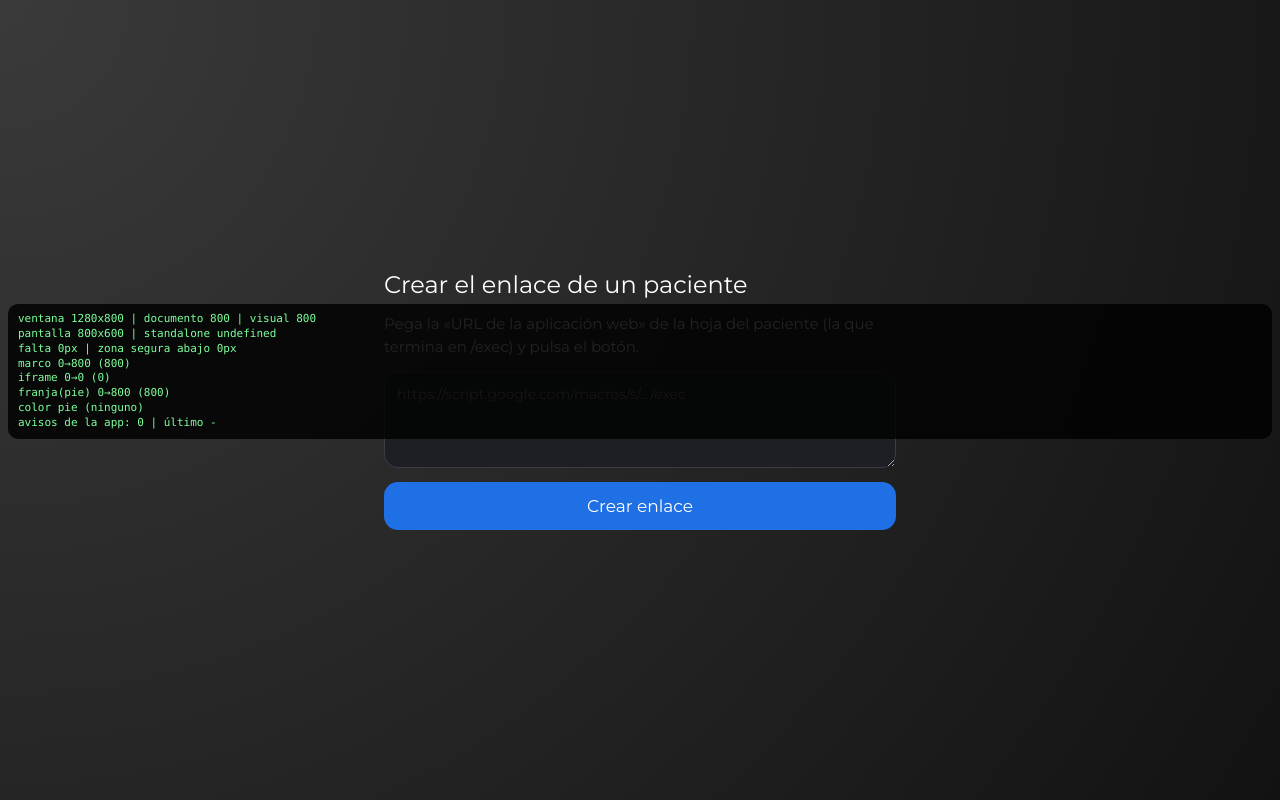
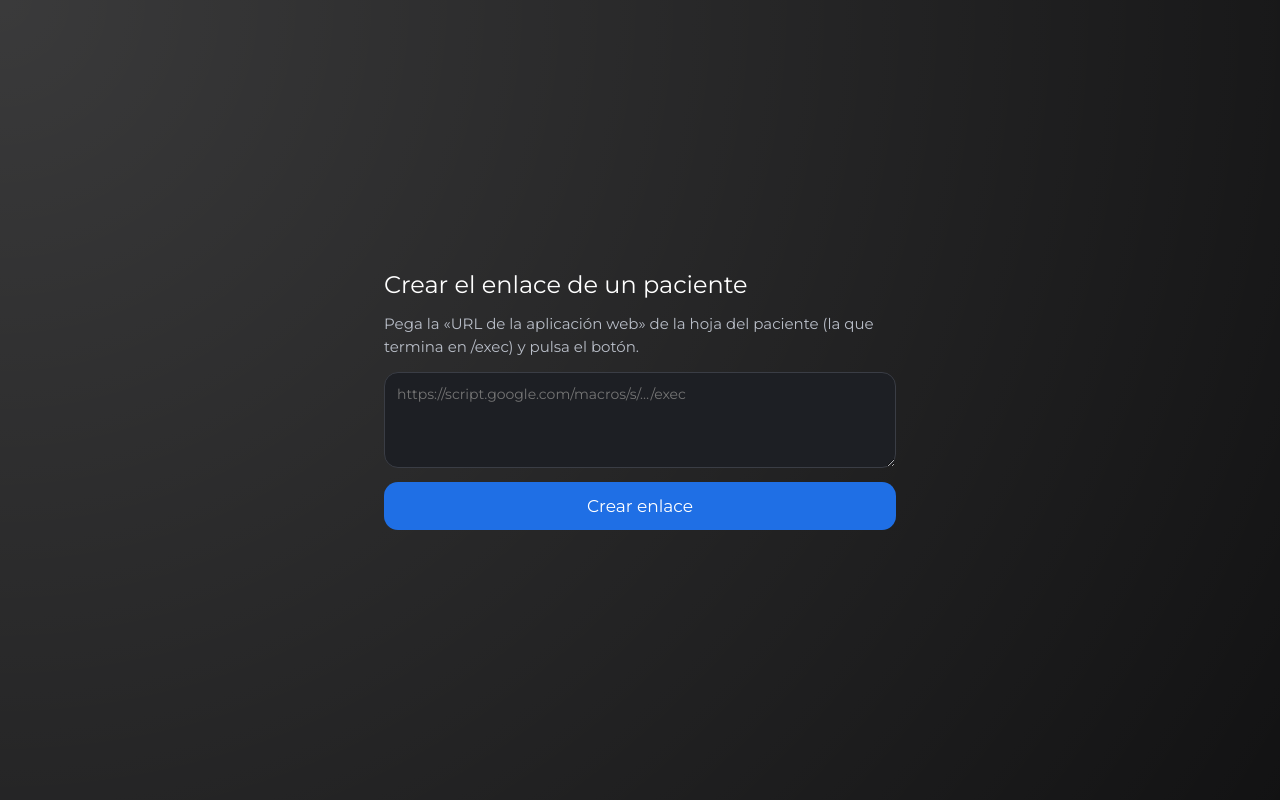
Before and after one commit to XaviRecio/entreno, a plain HTML site: page index.html in a window 1280 px wide. Drawn offline with Linux system fonts and the light colour scheme.

Commit message:
Index.html

```diff
--- a/index.html
+++ b/index.html
@@ -3,7 +3,7 @@
 <head>
   <meta charset="utf-8">
   <!-- viewport-fit=cover: la página llega hasta los bordes (Dynamic Island, barra inferior) -->
-  <meta name="viewport" content="width=device-width, initial-scale=1, maximum-scale=1, user-scalable=no, viewport-fit=cover">
+  <meta name="viewport" content="width=device-width, initial-scale=1, minimum-scale=1, maximum-scale=1, user-scalable=no, viewport-fit=cover">
   <!-- Color de las barras del navegador -->
   <meta name="theme-color" content="#030304">
   <!-- Al «Añadir a pantalla de inicio» se abre como una app, sin barras del navegador -->
@@ -52,9 +52,6 @@
        mientras se ve la cúpula de «Dejar la sesión aquí», para que esa franja sea del mismo color que la cúpula y no quede un bloque negro. */
     #pie { position: fixed; top: 0; right: 0; left: 0; height: calc(100% + var(--falta, 0px)); pointer-events: none;
            background-color: var(--pie, rgba(255, 255, 255, 0)); transition: background-color .25s ease; }
-    /* PRUEBA: recuadro con medidas (se quitará en la versión final) */
-    #diag { position: fixed; left: 8px; right: 8px; top: 38%; z-index: 9999; margin: 0; padding: 8px 10px; border-radius: 10px; pointer-events: none;
-            background: rgba(0, 0, 0, .82); color: #7CFF9B; font: 11px/1.35 ui-monospace, Menlo, monospace; white-space: pre-wrap; }
     #marco { position: fixed; top: 0; right: 0; left: 0; height: calc(100% + var(--falta, 0px)); background: transparent; }
     #medida { position: fixed; top: 0; left: 0; width: 0; height: 0; visibility: hidden; pointer-events: none;
               padding: env(safe-area-inset-top) env(safe-area-inset-right) env(safe-area-inset-bottom) env(safe-area-inset-left); }
@@ -95,7 +92,6 @@
 <body>
   <div id="medida" aria-hidden="true"></div>
   <div id="pie" aria-hidden="true"></div>
-  <pre id="diag" aria-hidden="true">midiendo…</pre>
   <div id="marco">
     <iframe id="app" title="Mi entreno" hidden></iframe>
 
@@ -123,8 +119,11 @@
         var f = 0;
         if (window.navigator.standalone && window.innerHeight > window.innerWidth) {
           var alto = Math.min(window.innerHeight, document.documentElement.clientHeight || window.innerHeight);
-          f = Math.round(screen.height - alto);
-          if (!(f > 0 && f <= 120)) f = 0;
+          // Si iOS dibuja la página reducida (p. ej. a 85 %), sus «px» son más pequeños que los de la pantalla: se convierte todo a px de la página
+          var esc = screen.width ? window.innerWidth / screen.width : 1;
+          if (!(esc >= 0.5 && esc <= 2)) esc = 1;
+          f = Math.round(screen.height * esc - alto);
+          if (!(f > 0 && f <= 160)) f = 0;
         }
         document.documentElement.style.setProperty('--falta', f + 'px');
       }
@@ -253,28 +252,5 @@
       };
     })();
   </script>
-  <script>
-    /* PRUEBA: medidas en pantalla para saber por qué queda una franja negra abajo */
-    (function () {
-      var n = 0, ultimo = '-', caja = document.getElementById('diag');
-      window.addEventListener('message', function (e) { if (e.data && e.data.physioxavi === 'pie') { n++; ultimo = e.data.c || '(vacío)'; } });
-      function r(b) { return Math.round(b.top) + '→' + Math.round(b.bottom) + ' (' + Math.round(b.height) + ')'; }
-      function medir() {
-        var d = document.documentElement, cs = getComputedStyle(d), q = function (id) { return document.getElementById(id); };
-        var vv = window.visualViewport ? Math.round(visualViewport.height) : '-';
-        caja.textContent = [
-          'ventana ' + innerWidth + 'x' + innerHeight + ' | documento ' + d.clientHeight + ' | visual ' + vv,
-          'pantalla ' + screen.width + 'x' + screen.height + ' | standalone ' + navigator.standalone,
-          'falta ' + cs.getPropertyValue('--falta').trim() + ' | zona segura abajo ' + getComputedStyle(q('medida')).paddingBottom,
-          'marco ' + r(q('marco').getBoundingClientRect()),
-          'iframe ' + r(q('app').getBoundingClientRect()),
-          'franja(pie) ' + r(q('pie').getBoundingClientRect()),
-          'color pie ' + (cs.getPropertyValue('--pie').trim() || '(ninguno)'),
-          'avisos de la app: ' + n + ' | último ' + ultimo
-        ].join('\n');
-      }
-      setInterval(medir, 700); medir();
-    })();
-  </script>
 </body>
 </html>
```
